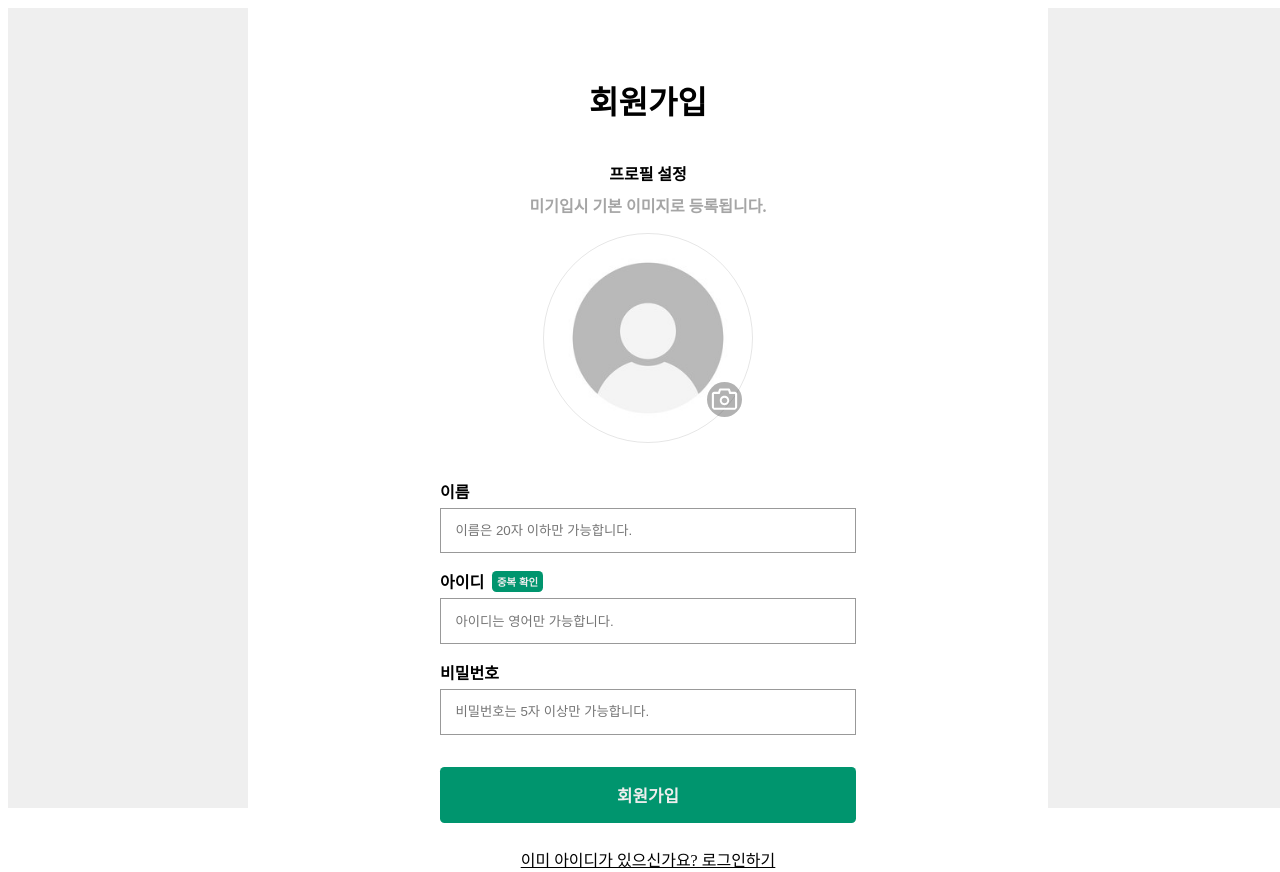
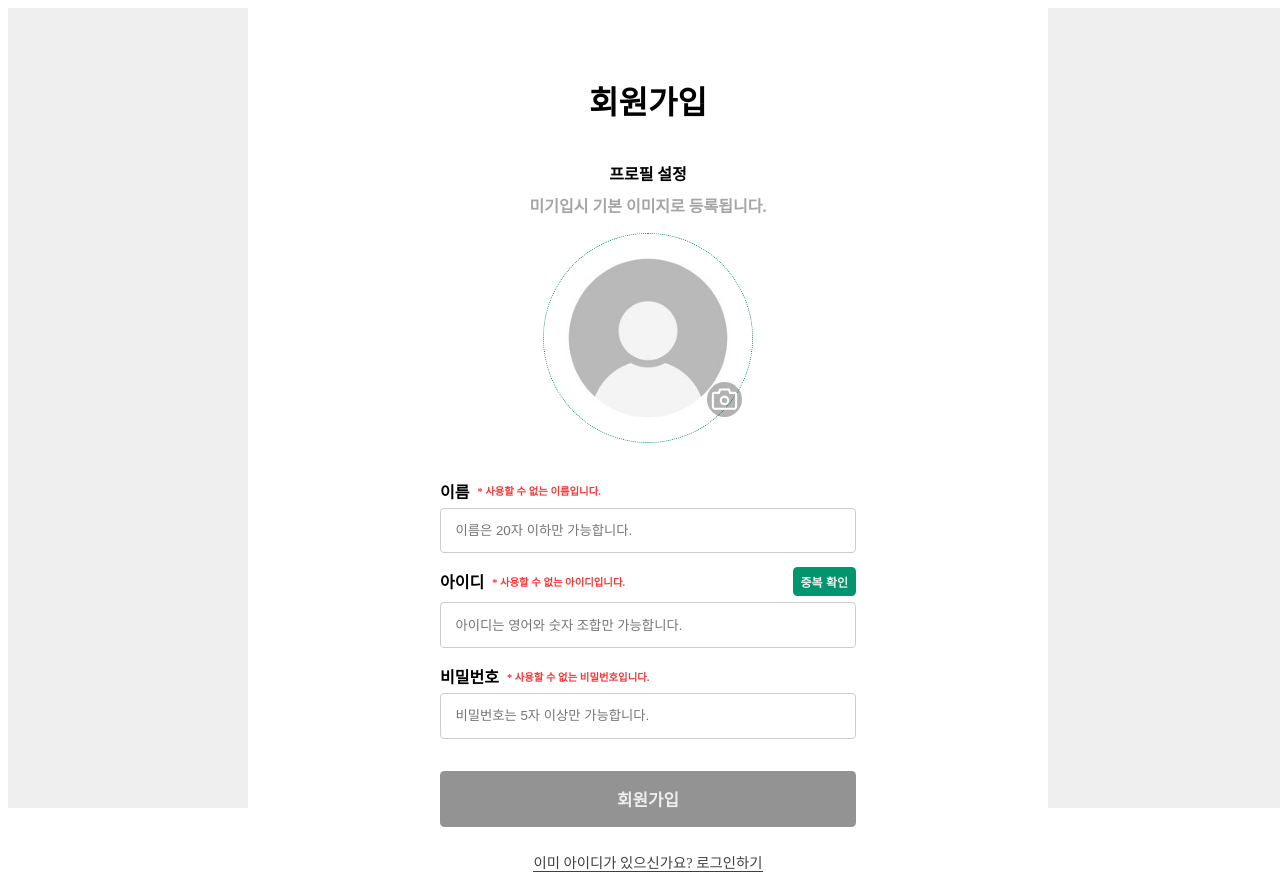
Before and after one commit to KDT1-FE/Y_FE_Toy2, a Next.js app: page /register in a window 1280 px wide. Built offline with nearby package versions, Linux system fonts and the light colour scheme.

Commit message:
Feat: 회원가입 검증 처리

```diff
--- a/src/components/Register/RegisterForm.tsx
+++ b/src/components/Register/RegisterForm.tsx
@@ -1,20 +1,18 @@
 'use client';
 
-import React, { ChangeEvent, FormEvent, useRef, useState } from 'react';
+import React, { ChangeEvent, FormEvent, MouseEvent, useEffect, useRef, useState } from 'react';
+import { useRouter } from 'next/navigation';
+import Link from 'next/link';
+import { instance } from '@/lib/api';
+import { ValidationResult, isValidForm, isDuplicatedId } from './Validation';
 import styled from 'styled-components';
 import { AiOutlineCamera } from 'react-icons/ai';
-import { useRouter } from 'next/navigation';
-import Link from 'next/link';
-import Image from 'next/image';
-
-// axios
-import { instance } from '@/lib/api';
 
 interface RequestBody {
-    id: string; // 사용자 아이디 (필수!, 영어만)
-    password: string; // 사용자 비밀번호, 5자 이상 (필수!)
-    name: string; // 사용자 이름, 20자 이하 (필수!)
-    picture?: string; // 사용자 이미지(url)
+    id: string;
+    password: string;
+    name: string;
+    picture?: string;
 }
 
 const RegisterForm = () => {
@@ -24,9 +22,17 @@ const RegisterForm = () => {
         name: '',
         picture: '',
     });
+    const [validationResult, setValidationResult] = useState<ValidationResult>({
+        isIdValid: false,
+        isNameValid: false,
+        isPwValid: false,
+    });
+    const [duplicated, setDuplicated] = useState<boolean>(false); // 아이디 중복 여부 응답값
+    const [duplicatedState, setDuplicatedState] = useState<boolean>(false); // 버튼 클릭 여부
+    const [duplicatedId, setDuplicatedId] = useState<string>(''); // 아이디 중복 확인 후 수정시 재확인
     const [image, setImage] = useState<string>('');
+    const imageRef = useRef<HTMLInputElement | null>(null);
     const router = useRouter();
-    const imageRef = useRef<HTMLInputElement | null>(null);
 
     const onChangeProfile = () => {
         if (imageRef.current) {
@@ -43,19 +49,51 @@ const RegisterForm = () => {
         }
     };
 
-    const onChange = (e: ChangeEvent<HTMLInputElement>) => {
+    const onChangeField = (e: ChangeEvent<HTMLInputElement>) => {
         const { name, value } = e.target;
-        setFormData({ ...formData, [name]: value });
+        setFormData((prevFormData) => ({
+            ...prevFormData,
+            [name]: value,
+        }));
     };
+
+    const onClickDuplicated = async (e: MouseEvent<HTMLButtonElement>) => {
+        e.preventDefault();
+        const isDuplicated = await isDuplicatedId(formData.id);
+
+        setDuplicated(isDuplicated);
+
+        if (isDuplicated) {
+            setDuplicatedState(false);
+            setValidationResult((prevResult) => ({
+                ...prevResult,
+                isIdValid: !isDuplicated,
+            }));
+        } else {
+            setDuplicatedState(true);
+            setDuplicatedId(formData.id);
+        }
+    };
+
+    useEffect(() => {
+        const currentResult = isValidForm(formData);
+        setValidationResult(currentResult);
+    }, [formData, duplicatedState]);
 
     const onSubmit = async (e: FormEvent<HTMLFormElement>) => {
         e.preventDefault();
+        if (duplicatedId !== formData.id) {
+            setDuplicatedState(false);
+            alert('아이디 중복 확인을 해주세요.');
+        } else {
+            if (validationResult.isTotalValid && !duplicated) {
                 try {
                     await instance.post('/signup', formData);
-            console.log(formData);
                     router.push('/login');
                 } catch (e) {
                     console.error(e);
+                }
+            }
         }
     };
 
@@ -69,11 +107,9 @@ const RegisterForm = () => {
             <StyledForm onSubmit={onSubmit}>
                 <StyledProfile>
                     <img src={image ? image : `/defaultProfile.jpg`} alt="profile-image" />
-
                     <StyledLabel htmlFor="file">
                         <StyledAiOutlineCamera />
                     </StyledLabel>
-
                     <input
                         type="file"
                         name="file"
@@ -84,33 +120,73 @@ const RegisterForm = () => {
                     />
                 </StyledProfile>
                 <div>
-                    <label htmlFor="name">이름</label>
-                    <input type="text" name="name" placeholder="이름은 20자 이하만 가능합니다." onChange={onChange} />
+                    <label htmlFor="name">
+                        <span>이름</span>
+                        {validationResult.isNameValid ? (
+                            <IsValidSpan style={{ color: '#00956e' }}>* 사용할 수 있는 이름입니다.</IsValidSpan>
+                        ) : (
+                            <IsValidSpan>* 사용할 수 없는 이름입니다.</IsValidSpan>
+                        )}
+                    </label>
+                    <input
+                        type="text"
+                        name="name"
+                        placeholder="이름은 20자 이하만 가능합니다."
+                        onChange={onChangeField}
+                    />
                 </div>
                 <div>
-                    <label htmlFor="id">
+                    <label htmlFor="id" className="labelId">
                         <span>아이디</span>
-                        <button className="checkButton">중복 확인</button>
+                        {!validationResult?.isIdValid ? (
+                            <IsValidSpan>* 사용할 수 없는 아이디입니다.</IsValidSpan>
+                        ) : validationResult.isIdValid && duplicatedState === false ? (
+                            <IsValidSpan style={{ color: '#00956e' }}>
+                                * 사용할 수 있는 아이디입니다. 중복을 확인해주세요.
+                            </IsValidSpan>
+                        ) : (
+                            <IsValidSpan style={{ color: '#00956e' }}>* 가입할 수 있는 아이디입니다.</IsValidSpan>
+                        )}
+                        <button className="checkButton" onClick={onClickDuplicated}>
+                            중복 확인
+                        </button>
                     </label>
-
-                    <input type="text" name="id" placeholder="아이디는 영어만 가능합니다." onChange={onChange} />
+                    <input
+                        type="text"
+                        name="id"
+                        placeholder="아이디는 영어와 숫자 조합만 가능합니다."
+                        onChange={onChangeField}
+                    />
                 </div>
                 <div>
-                    <label htmlFor="password">비밀번호</label>
+                    <label htmlFor="password">
+                        <span>비밀번호</span>
+                        {validationResult?.isPwValid ? (
+                            <IsValidSpan style={{ color: '#00956e' }}>* 사용할 수 있는 비밀번호입니다.</IsValidSpan>
+                        ) : (
+                            <IsValidSpan>* 사용할 수 없는 비밀번호입니다.</IsValidSpan>
+                        )}
+                    </label>
                     <input
                         type="password"
                         name="password"
                         placeholder="비밀번호는 5자 이상만 가능합니다."
-                        onChange={onChange}
+                        onChange={onChangeField}
                     />
                 </div>
                 <div>
-                    <button type="submit" className="submitButton">
+                    {validationResult.isTotalValid && duplicatedState ? (
+                        <button type="submit" className="submitFullButton">
                             회원가입
                         </button>
+                    ) : (
+                        <button disabled className="submitEmptyButton">
+                            회원가입
+                        </button>
+                    )}
                 </div>
                 <StyledLink href="/login" className="anchor">
-                    이미 아이디가 있으신가요? 로그인하기
+                    <span> 이미 아이디가 있으신가요? 로그인하기</span>
                 </StyledLink>
             </StyledForm>
         </StyledContainer>
@@ -137,9 +213,8 @@ const StyledProfile = styled.div`
     img {
         width: 210px;
         height: 210px;
-        border: 1px solid rgba(0, 0, 0, 0.1);
+        border: 1.25px dotted #00956e;
         border-radius: 50%;
-        padding: 5px;
     }
 `;
 const StyledAiOutlineCamera = styled(AiOutlineCamera)`
@@ -199,11 +274,20 @@ const StyledForm = styled.form`
             display: flex;
             align-items: center;
         }
+        .labelId {
+            position: relative;
+            margin-bottom: 0.55rem;
+        }
 
         input {
-            border: 0.1px solid rgba(0, 0, 0, 0.4);
+            border: 1px solid rgba(0, 0, 0, 0.2);
+            border-radius: 4.5px;
             padding: 0.9rem;
             width: 100%;
+            outline: none;
+            &:focus {
+                border: 1px solid #00956e;
+            }
         }
 
         input[type='file'] {
@@ -224,13 +308,15 @@ const StyledForm = styled.form`
         }
 
         button.checkButton {
+            position: absolute;
+            right: 0;
             border: none;
             border-radius: 4.5px;
             background-color: #00956e;
             color: #eee;
             font-weight: 600;
-            font-size: 0.65rem;
-            padding: 0.2rem 0.3rem;
+            font-size: 0.75rem;
+            padding: 0.4rem 0.5rem;
             cursor: pointer;
             &:hover {
                 transition: all 0.3s;
@@ -238,7 +324,7 @@ const StyledForm = styled.form`
             }
         }
 
-        button.submitButton {
+        button.submitFullButton {
             margin-top: 1rem;
             border: none;
             border-radius: 4.5px;
@@ -254,6 +340,17 @@ const StyledForm = styled.form`
                 background-color: #05664c;
             }
         }
+        button.submitEmptyButton {
+            margin-top: 1rem;
+            border: none;
+            border-radius: 4.5px;
+            background-color: #939393;
+            color: #eee;
+            font-weight: 600;
+            font-size: 1.05rem;
+            padding: 1rem 0;
+            width: 100%;
+        }
     }
     div:nth-child(2) {
         margin-top: 1.25rem;
@@ -261,6 +358,19 @@ const StyledForm = styled.form`
 `;
 
 const StyledLink = styled(Link)`
+    all: unset;
+    cursor: pointer;
+    margin-top: 0.5rem;
+    span {
         color: #000;
-    margin-top: 0.5rem;
+        opacity: 0.75;
+        font-size: 0.9rem;
+        border-bottom: 0.1px solid #000;
+    }
 `;
+
+const IsValidSpan = styled.span`
+    font-size: 0.65rem;
+    color: red;
+    opacity: 0.8;
+`;
--- /dev/null
+++ b/src/components/Register/Validation.ts
@@ -0,0 +1,42 @@
+import { instance } from '@/lib/api';
+
+interface formData {
+    id: string;
+    password: string;
+    name: string;
+}
+
+export interface ValidationResult {
+    isIdValid?: boolean;
+    isPwValid?: boolean;
+    isNameValid?: boolean;
+    isTotalValid?: boolean;
+}
+
+export const isDuplicatedId = async (id: string) => {
+    try {
+        const response = await instance.post('/check/id', { id: id });
+        if (response) {
+            const isDuplicated = Object.values(response);
+            return isDuplicated[0];
+        }
+    } catch (e) {
+        console.error(e);
+    }
+};
+
+const isValidName = (name: string): boolean => 0 < name.length && name.length <= 20;
+const isValidId = (id: string): boolean => /^[a-zA-Z0-9]+$/.test(id);
+const isValidPassword = (password: string): boolean => password.length >= 5;
+
+export const isValidForm = (formData: formData): ValidationResult => {
+    const { id, name, password } = formData;
+
+    const isNameValid: boolean = isValidName(name);
+    const isIdValid: boolean = isValidId(id);
+    const isPwValid: boolean = isValidPassword(password);
+
+    const isTotalValid: boolean = isIdValid && isNameValid && isPwValid;
+
+    return { isIdValid, isNameValid, isPwValid, isTotalValid };
+};
```
Also changed, not shown: src/app/test/page.tsx (deleted, +0 -21 lines). Lines whose indentation alone changed are shown as unchanged.
